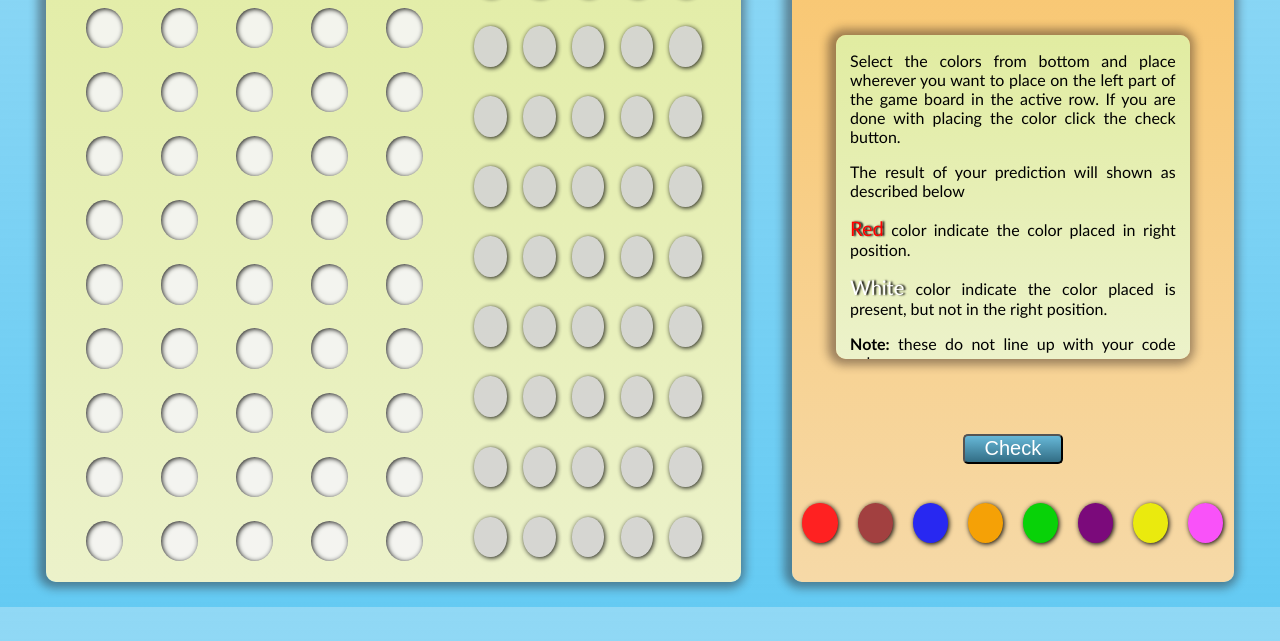
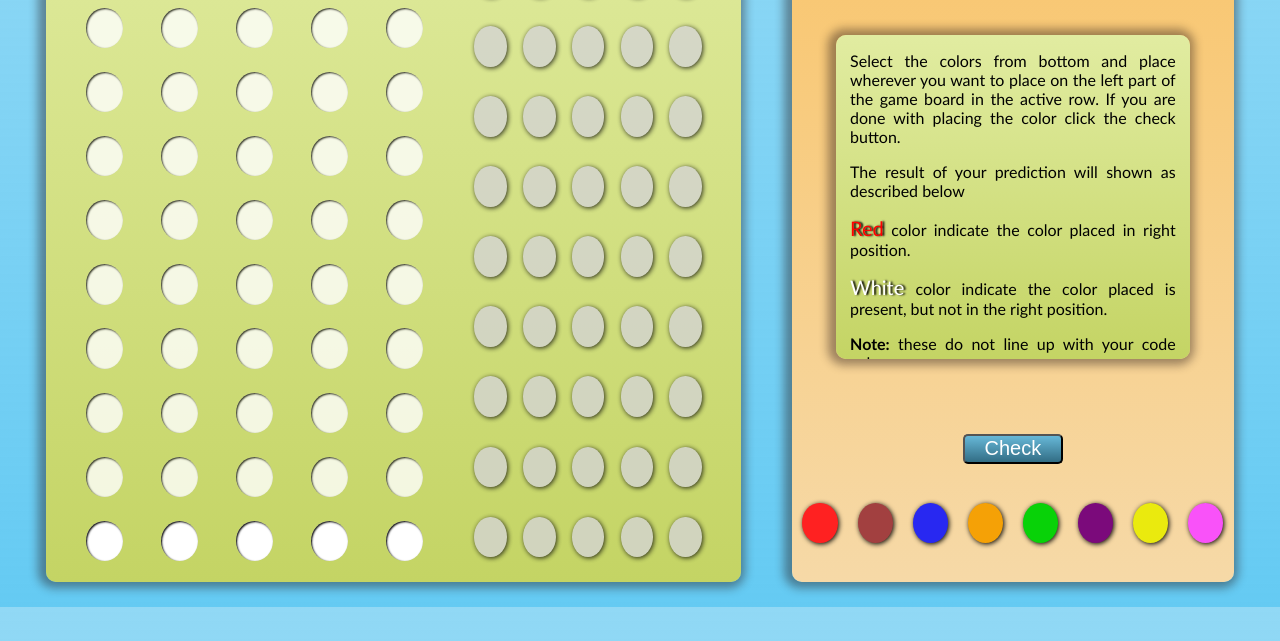
Before and after one commit to satheesh-chandran/masterMind, a website: page public/game.html in a window 1280 px wide. Shown: the part 159-800 px from the top of the page. Drawn offline with Linux system fonts and the light colour scheme.

```diff
--- a/public/css/game.css
+++ b/public/css/game.css
@@ -25,7 +25,7 @@
 #playBoard {
   width: 55%;
   display: flex;
-  background-image: linear-gradient(rgb(225, 236, 161), rgb(236, 242, 202));
+  background-image: linear-gradient(rgb(225, 236, 161), rgb(196, 212, 100));
 }
 
 #statusBoard {
@@ -61,7 +61,6 @@
   font-size: 50px;
   text-transform: capitalize;
   color: rgb(248, 27, 27);
-  opacity: 0.9;
 }
 
 .rows {
@@ -79,10 +78,13 @@
 
 .hole {
   margin: 1%;
-  background: whitesmoke;
+  background: rgb(255, 255, 255);
   width: 10%;
-  box-shadow: inset 1px 1px 5px black;
-  pointer-events: none;
+  box-shadow: inset 1px 1px 2px black;
+}
+
+.hole:hover {
+  cursor: pointer;
 }
 
 .result {
@@ -96,7 +98,11 @@
 .result-place {
   border-radius: 50%;
   height: 80%;
-  opacity: 0.9;
+}
+
+.inactive {
+  opacity: 0.8;
+  pointer-events: none;
 }
 
 .result-place {
@@ -131,8 +137,7 @@
   width: 80%;
   margin: 10%;
   border-radius: 10px;
-  background-image: linear-gradient(rgb(225, 236, 161), rgb(236, 242, 202));
-  /* border: 1px solid blue; */
+  background-image: linear-gradient(rgb(225, 236, 161), rgb(196, 212, 100));
   text-align: justify;
   text-justify: inter-word;
   box-shadow: -2px 0px 10px 6px #2113136b;
@@ -160,6 +165,7 @@
   );
   color: white;
   font-size: 20px;
+  outline: none;
 }
 
 button:hover {
--- a/public/js/game.js
+++ b/public/js/game.js
@@ -11,13 +11,18 @@
 
 // ['red', 'brown', 'blue', 'orange', 'green', 'purple', 'yellow', 'pink'];
 
+const getDIvTemplate = function(classes, id) {
+  const template = `<div class="${classes.join(' ')}" id="${id}"></div>`;
+  const temp = document.createElement('div');
+  temp.innerHTML = template;
+  return temp.firstChild;
+};
+
 const generateChildTemplate = function(rowNum, childClass) {
   const holes = [];
   for (let divNum = 1; divNum < 6; divNum++) {
-    const temp = document.createElement('div');
-    temp.classList.add(childClass);
-    temp.setAttribute('id', `${childClass}_${rowNum}_${divNum}`);
-    holes.push(temp);
+    const id = `${childClass}_${rowNum}_${divNum}`;
+    holes.push(getDIvTemplate([childClass, 'inactive'], id));
   }
   return holes;
 };
@@ -35,9 +40,9 @@
   }
 };
 
-const generateSourceColor = function() {
+const generateSourceColor = function(colors) {
   const sourcePlace = document.querySelector('#source-place');
-  sourceColors.forEach(color => {
+  colors.forEach(color => {
     const temp = document.createElement('div');
     temp.classList.add('source');
     temp.style['background-color'] = color;
@@ -45,10 +50,16 @@
   });
 };
 
+const makeRowActive = function(id) {
+  const children = document.querySelector(`#rows_${id}`).children;
+  Array.from(children).forEach(child => child.classList.remove('inactive'));
+};
+
 const main = function() {
   generateTemplate('#placeholder', 'rows', 'hole');
   generateTemplate('#feedback', 'result', 'result-place');
-  generateSourceColor();
+  makeRowActive(1);
+  generateSourceColor(sourceColors);
 };
 
 window.onload = main;
```
Also changed, not shown: server.js (+8 -0 lines), src/routes.js (added, +9 -0 lines).
